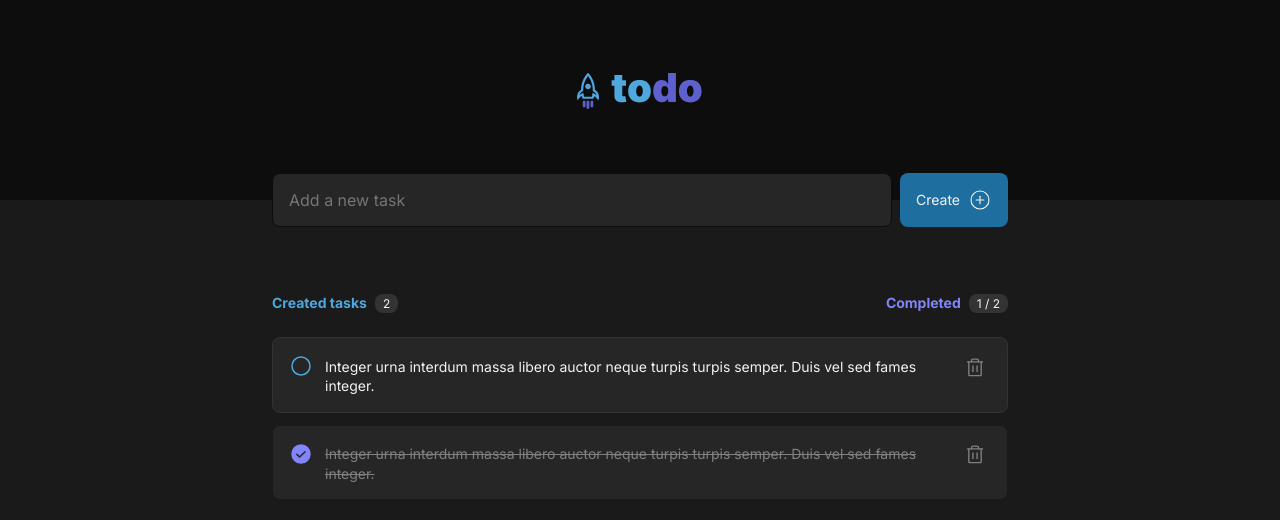
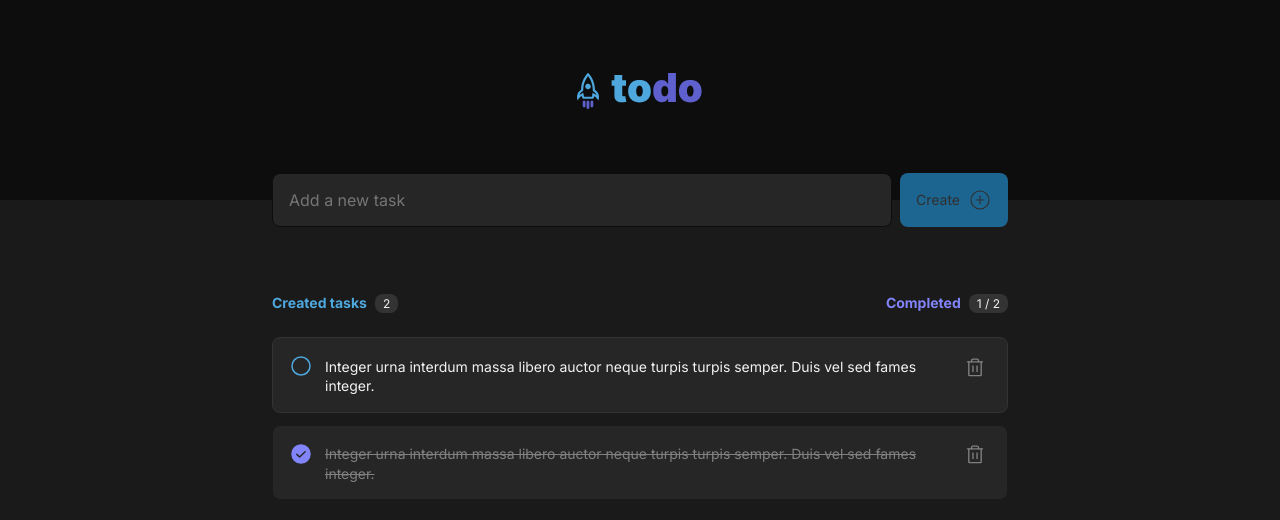
Before and after one commit to edbonamigo/ToDo, a React (Vite) app: page / in a window 1280 px wide. Shown: the top 520 px of the page. Built offline with nearby package versions, Linux system fonts and the light colour scheme.

Commit message:
:hammer: Add Disable create button when input empty

```diff
--- a/src/Components/TaskCreate.jsx
+++ b/src/Components/TaskCreate.jsx
@@ -13,7 +13,11 @@ export function TaskCreate({ handleCreateNewTask, onTextChange, newText }) {
         value={newText}
         placeholder="Add a new task"
       />
-      <button className={css.button} type="submit">
+      <button
+        className={css.button}
+        type="submit"
+        disabled={newText.length === 0}
+      >
         Create
         <PlusCircle weight="light" size={24} />
       </button>
--- a/src/Components/ToDos.jsx
+++ b/src/Components/ToDos.jsx
@@ -23,12 +23,11 @@ const TASKS = [
 ];
 
 // TODO:
-// change plus icons to use phosphor.react
-// improve transition of checkmark
 // disable create if input empty
-// when checkmark focus, outline task border [?]
+
 // reorder tasks when completing task
 // elaborate beautiful readme
+// improve transition of checkmark
 // criar popup de desfazer ação de delete, com timeOut de 10s e keyListener 'ctrl+Z'
 
 export function ToDos() {
--- a/src/Components/taskCreate.module.css
+++ b/src/Components/taskCreate.module.css
@@ -21,11 +21,19 @@
   display: flex;
   gap: 0.8rem;
   align-items: center;
-  transition: background-color 0.2s ease-in-out;
+  transition: background-color 0.15s ease-in-out, color 0.15s ease-in-out;
 }
 
 .button:hover {
   background-color: var(--blue);
+  cursor: pointer;
+}
+
+.button:disabled {
+  cursor: unset;
+  background-color: var(--blue-dark);
+  color: var(--gray-400);
+  opacity: 0.9;
 }
 
 .button img {
```
